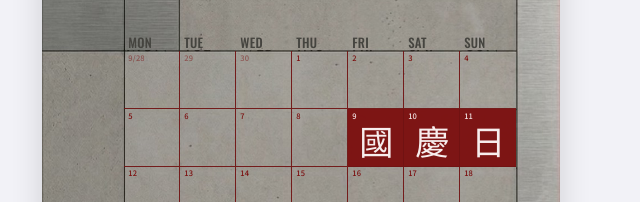
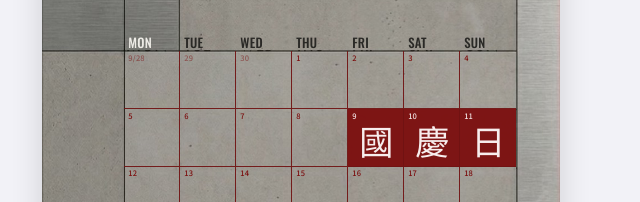
Before and after one commit to ijioxc/calendar, a plain HTML site: page index.html in a window 1280 px wide. Both pictures are taken after a click on the tab "行事曆". Shown: the part 327-529 px from the top of the page, 145-785 px from the left. Drawn offline with nearby package versions, Linux system fonts and the light colour scheme.

Commit message:
星期列：MON 白色，其餘改深灰
Co-Authored-By: Claude Opus 5.5 <noreply@anthropic.com>

```diff
--- a/index.html
+++ b/index.html
@@ -112,8 +112,9 @@ button.plain{align-self:start;background:none;padding:0;min-height:44px;color:va
 #poster>*{position:absolute}
 .notes{left:29.4%;top:16%;right:15%;font-weight:300;font-size:calc(var(--u)*17);line-height:1.85;letter-spacing:.3em;color:rgba(244,242,237,.94);white-space:pre-wrap;text-shadow:0 0 calc(var(--u)*1) rgba(0,0,0,.18)}
 .footer{right:9%;bottom:1.4%;font-weight:300;font-size:calc(var(--u)*21);letter-spacing:.85em;color:rgba(238,236,231,.9);white-space:nowrap;margin-right:2.85em}
-.wk{display:grid;grid-template-columns:repeat(7,1fr);align-items:end;font:500 calc(var(--u)*23)/1 Oswald,"Noto Sans TC",sans-serif;color:#45443f;letter-spacing:.02em}
+.wk{display:grid;grid-template-columns:repeat(7,1fr);align-items:end;font:500 calc(var(--u)*23)/1 Oswald,"Noto Sans TC",sans-serif;color:#2a2926;letter-spacing:.02em}
 .wk span{padding-left:calc(var(--u)*7);padding-bottom:calc(var(--u)*2)}
+.wk span:first-child{color:rgba(244,242,237,.94)}
 .layer{display:grid;grid-template-columns:repeat(7,1fr)}
 .fills,.fx{pointer-events:none;display:block}
 .fills>i,.fx>*{position:absolute}
```
